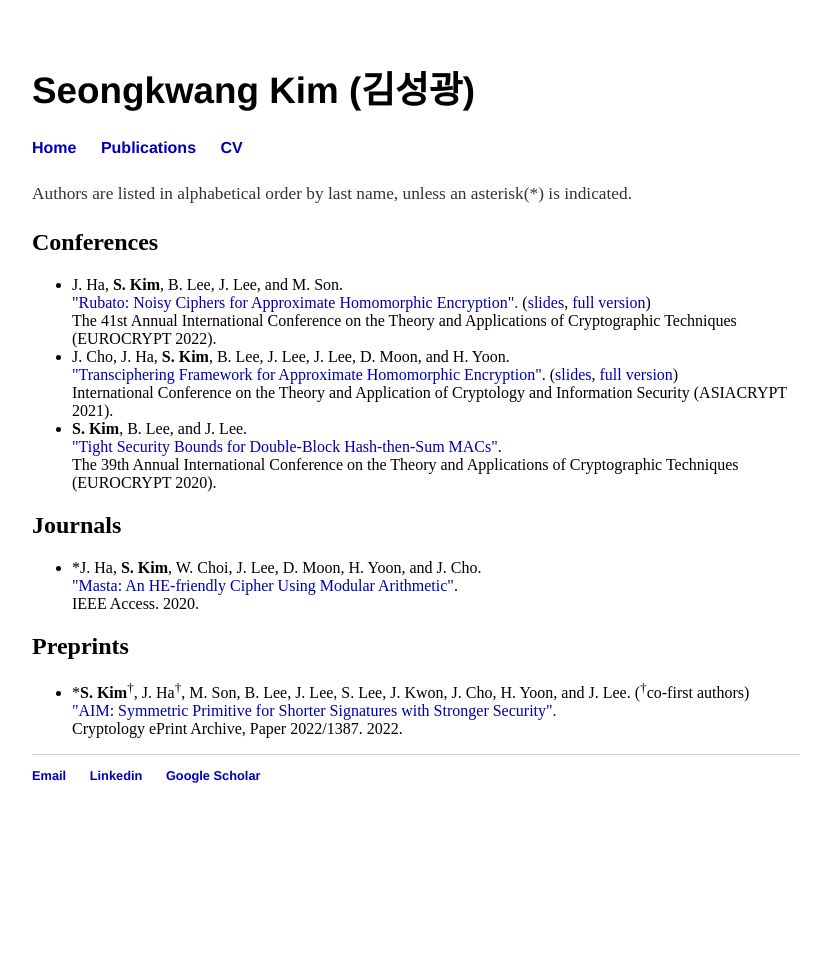
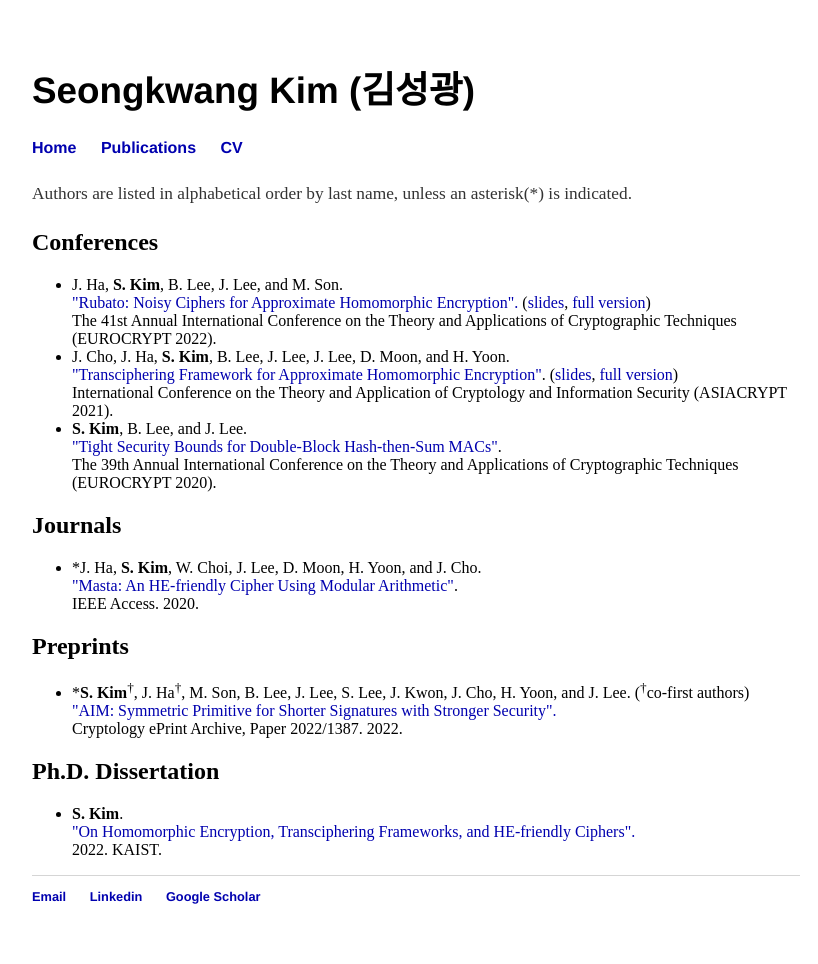
Before and after one commit to sgk1m/sgk1m.github.io, a Jekyll site: the page built from publications.html, in a window 1280 px wide. Shown: the whole page, without its empty margins (224-1042 px from the left). Built offline with Jekyll 4.4.1, drawn with Linux system fonts in a browser that asks for light colours; before the commit the page ends 900 px from its top, so only the background shows below that.

Commit message:
Update publications.html

```diff
--- a/publications.html
+++ b/publications.html
@@ -37,4 +37,12 @@ title: Publications - Seongkwang Kim
 			Cryptology ePrint Archive, Paper 2022/1387. 2022.
 		</li>
 	</ul>
+	<h2>Ph.D. Dissertation</h2>
+	<ul>
+		<li><b>S. Kim</b>. <br>
+			<a href="https://library.kaist.ac.kr/search/ctlgSearch/posesn/view.do?bibctrlno=1021116&se=t0&ty=B&_csrf=e9631a58-38cc-4169-92f6-4eab0409e588">"On Homomorphic Encryption, Transciphering Frameworks, and HE-friendly Ciphers". </a> <br>
+			2022. KAIST.
+		</li>
+	</ul>
+
 </div><!-- /.blurb -->
```
